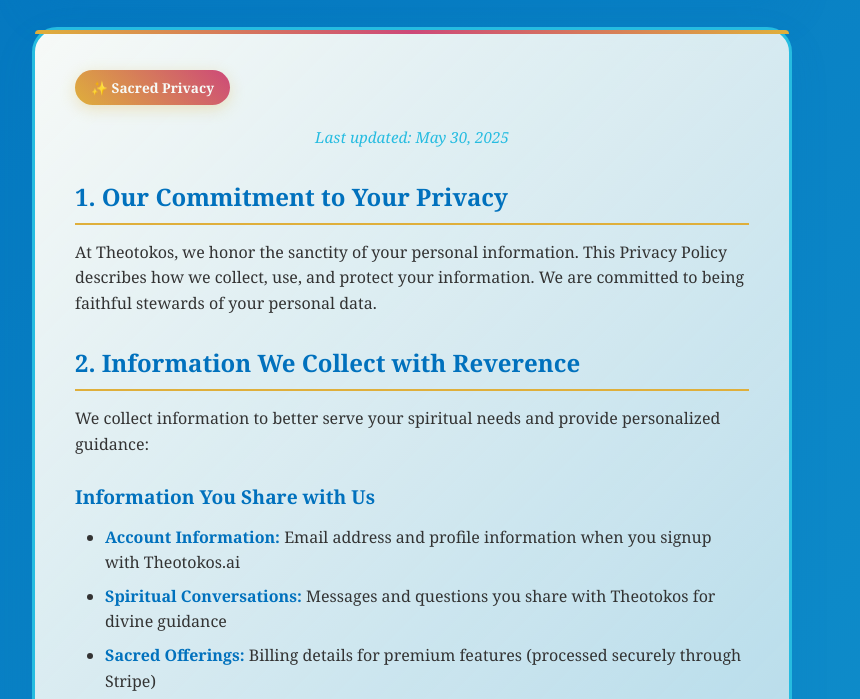
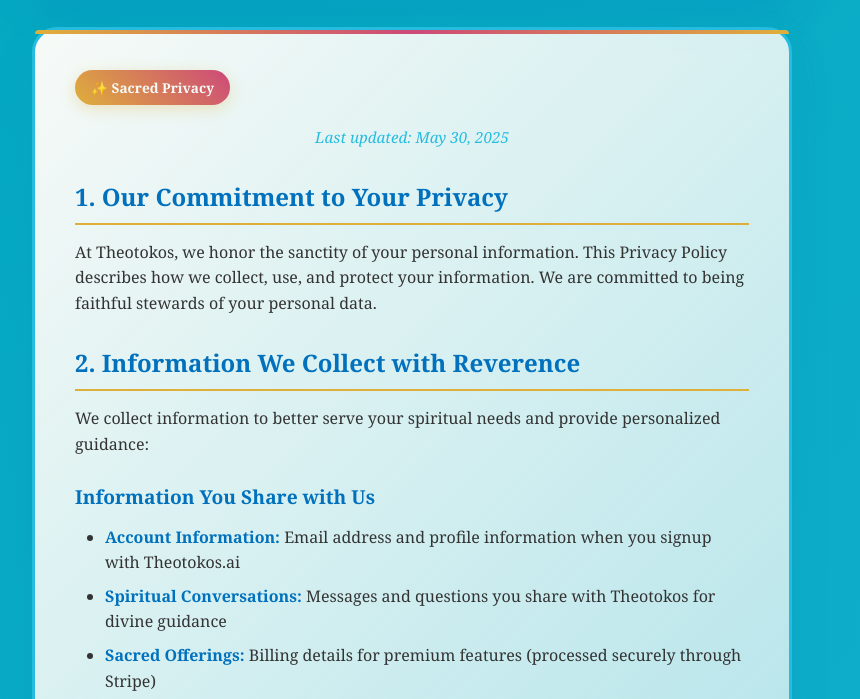
Before and after one commit to elisabethboylan/theotokos-frontend, a plain HTML site: page privacy.html in a window 1280 px wide. Shown: the part 437-1136 px from the top of the page, without its empty margins (228-1088 px from the left). Drawn offline with Linux system fonts and the light colour scheme.

Commit message:
Background gradietn color change to #01a6bd

```diff
--- a/privacy.html
+++ b/privacy.html
@@ -14,7 +14,7 @@
 
         body {
             font-family: 'Georgia', serif;
-            background: linear-gradient(135deg, #0171BD 0%, #26BCE0 100%);
+            background: linear-gradient(135deg, #01A6BD 0%, #26BCE0 100%);
             min-height: 100vh;
             color: #333;
         }
```
Also changed, not shown: terms.html (+1 -1 lines).
